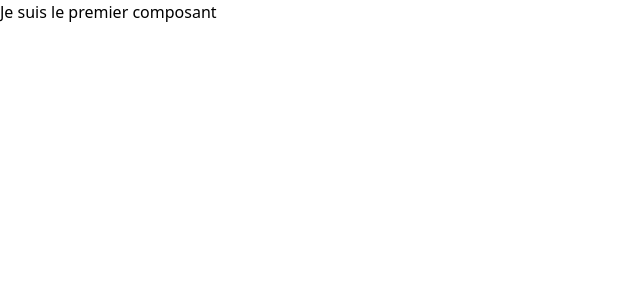
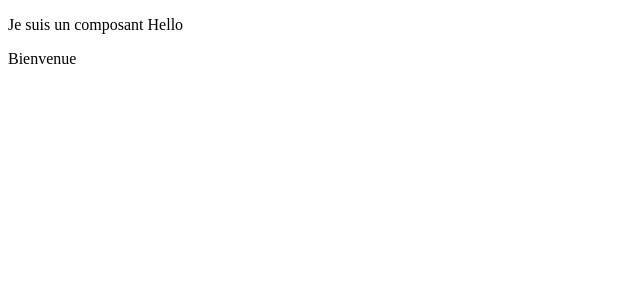
Before and after one commit to FPan7792/LuggageWeightCkecker, a Next.js app: page / in a window 1280 px wide. Shown: the top 300 px of the page, without its empty margins (0-640 px from the left). Built offline with nearby package versions, Linux system fonts and the light colour scheme.

Commit message:
layout setup + structurize

```diff
--- a/package.json
+++ b/package.json
@@ -12,6 +12,7 @@
     "@fortawesome/free-regular-svg-icons": "^6.2.0",
     "@fortawesome/free-solid-svg-icons": "^6.2.0",
     "axios": "^1.0.0",
+    "dotenv": "^16.0.3",
     "next": "12.3.1",
     "react": "18.2.0",
     "react-dom": "18.2.0",
--- /dev/null
+++ b/src/components/CompagnySelector/CompagnySelector.tsx
@@ -0,0 +1,14 @@
+import { useState } from "react";
+
+type Props = {};
+
+export const CompagnySelector: React.FC<Props> = () => {
+  const [test, setTest] = useState("Hello");
+
+  const change = () => {
+    test === "Hello" ? setTest("Salut") : setTest("Hello");
+  };
+
+  return <p onClick={change}>Je suis un composant {test}</p>;
+};
+export default CompagnySelector;
--- /dev/null
+++ b/src/components/CompagnySelector/index.tsx
@@ -0,0 +1,4 @@
+import CompagnySelector from "./CompagnySelector";
+const CompagnySelectorBase = () => <CompagnySelector />;
+
+export { CompagnySelectorBase };
--- /dev/null
+++ b/src/components/Layout/Layout.tsx
@@ -0,0 +1,17 @@
+import CompagnySelector from "../CompagnySelector/CompagnySelector";
+
+type Props = {
+  children: JSX.Element;
+};
+
+const Layout: React.FC<Props> = ({ children }) => {
+  return (
+    <div className="h-20 w-8 border-black border-2 border-solid bg-cyan-200 text-red-600  ">
+      <>
+        <CompagnySelector />
+      </>
+      {children}
+    </div>
+  );
+};
+export default Layout;
--- a/src/pages/_app.tsx
+++ b/src/pages/_app.tsx
@@ -1,8 +1,18 @@
-import '../styles/globals.css'
-import type { AppProps } from 'next/app'
+import type { ReactElement, ReactNode } from "react";
+import type { NextPage } from "next";
+import type { AppProps } from "next/app";
 
-function MyApp({ Component, pageProps }: AppProps) {
-  return <Component {...pageProps} />
+export type NextPageWithLayout<P = {}, IP = P> = NextPage<P, IP> & {
+  getLayout?: (page: ReactElement) => ReactNode;
+};
+
+type AppPropsWithLayout = AppProps & {
+  Component: NextPageWithLayout;
+};
+
+export default function MyApp({ Component, pageProps }: AppPropsWithLayout) {
+  // Use the layout defined at the page level, if available
+  const getLayout = Component.getLayout ?? ((page) => page);
+
+  return getLayout(<Component {...pageProps} />);
 }
-
-export default MyApp
--- a/src/pages/_document.tsx
+++ b/src/pages/_document.tsx
@@ -19,7 +19,7 @@ class MyDocument extends Document {
     return (
       <Html lang="fr">
         <Head>
-          <meta http-equiv="X-UA-Compatible" content="IE=edge" />
+          <meta httpEquiv="X-UA-Compatible" content="IE=edge" />
           <meta
             name="description"
             content="Calculateur de poids de bagages en ligne"
--- a/src/pages/index.tsx
+++ b/src/pages/index.tsx
@@ -1,15 +1,19 @@
-import type { NextPage } from "next";
+import type { ReactElement } from "react";
+import Layout from "../components/Layout/Layout";
+import type { NextPageWithLayout } from "./_app";
 import HeadLayer from "../components/HeadLayer/HeadLayer";
-import styles from "../styles/Home.module.css";
 
-const Home: NextPage = () => {
+const Page: NextPageWithLayout = () => {
   return (
-    <div className={styles.container}>
+    <div>
       <HeadLayer />
-
-      <>Je suis le premier composant</>
+      <p>Bienvenue</p>
     </div>
   );
 };
 
-export default Home;
+Page.getLayout = function getLayout(page: ReactElement) {
+  return <Layout>{page}</Layout>;
+};
+
+export default Page;
```
Also changed, not shown: 1 other file (tests, documents, lock files or other folders).
